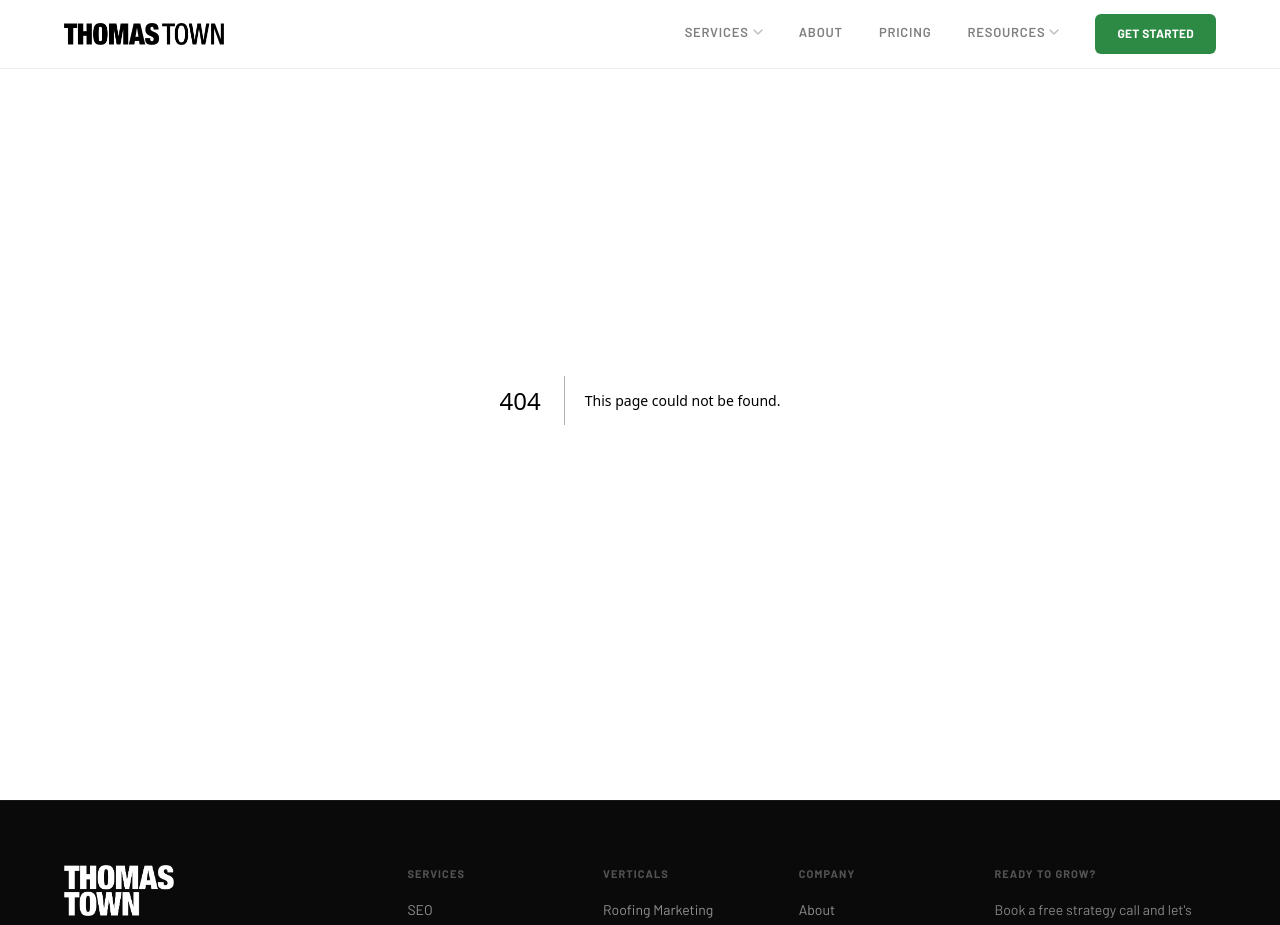
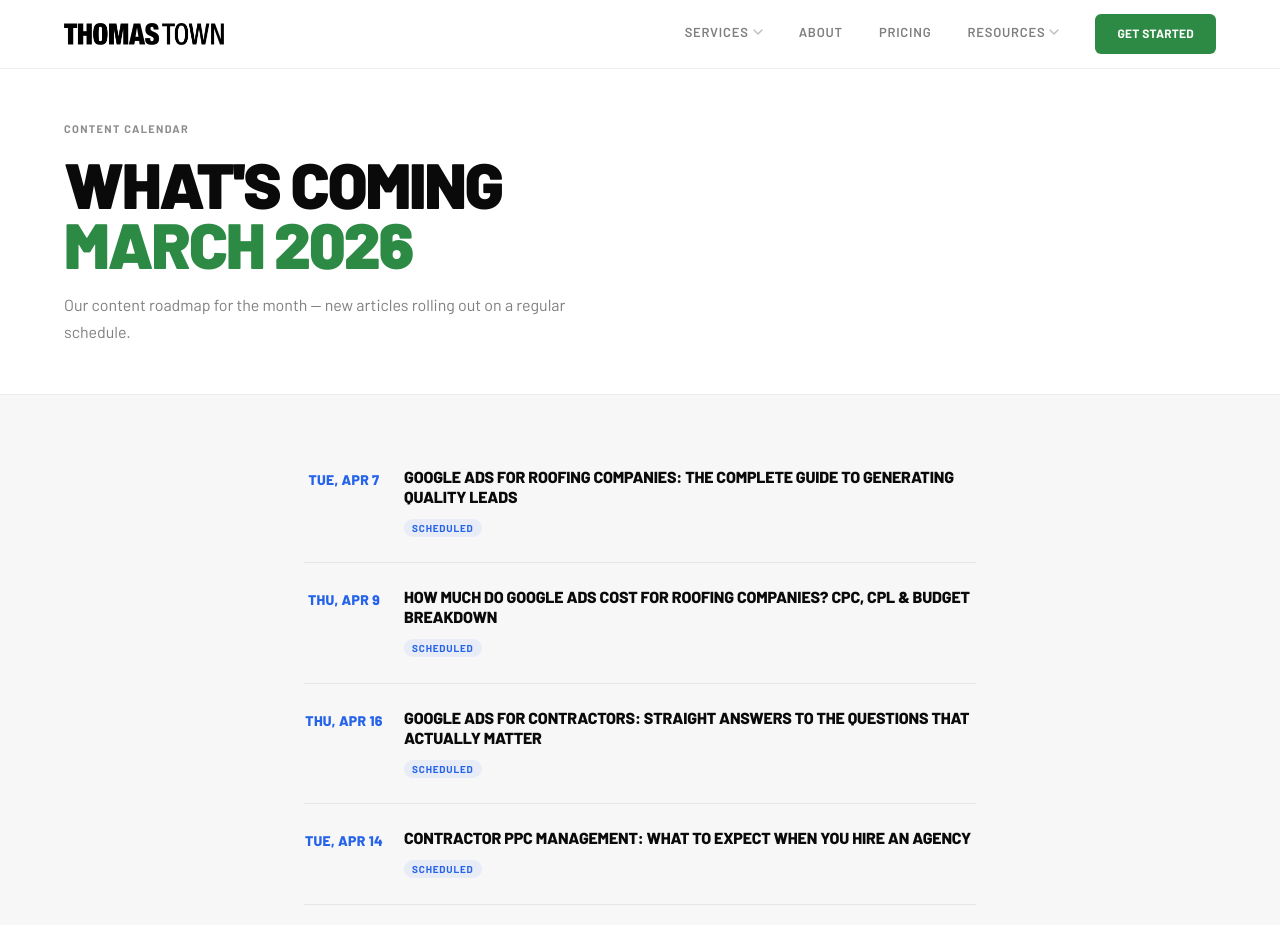
Before and after one commit to webberossi89/thomas-town-digital, a Next.js app: page /blog/calendar in a window 1280 px wide. Before the commit this address had no page. Shown: the top 925 px of the page. Built offline with nearby package versions, Linux system fonts and the light colour scheme.

Commit message:
SEO: update content calendar for 2026-04

```diff
--- /dev/null
+++ b/app/blog/calendar/page.tsx
@@ -0,0 +1,143 @@
+import type { Metadata } from "next";
+import Link from "next/link";
+
+export const metadata: Metadata = {
+  title: "Content Calendar — Thomastown Digital",
+  description: "Upcoming blog content scheduled for March 2026. See what's coming next.",
+};
+
+const posts = [
+  {
+    "title": "Google Ads for Roofing Companies: The Complete Guide to Generating Quality Leads",
+    "publishDate": "2026-04-07",
+    "publishDateFormatted": "Tue, Apr 7",
+    "status": "pending",
+    "slug": "google-ads-for-roofing-companies"
+  },
+  {
+    "title": "How Much Do Google Ads Cost for Roofing Companies? CPC, CPL & Budget Breakdown",
+    "publishDate": "2026-04-09",
+    "publishDateFormatted": "Thu, Apr 9",
+    "status": "pending",
+    "slug": "google-ads-cost-roofing-companies"
+  },
+  {
+    "title": "Google Ads for Contractors: Straight Answers to the Questions That Actually Matter",
+    "publishDate": "2026-04-16",
+    "publishDateFormatted": "Thu, Apr 16",
+    "status": "pending",
+    "slug": "google-ads-for-contractors-faq"
+  },
+  {
+    "title": "Contractor PPC Management: What to Expect When You Hire an Agency",
+    "publishDate": "2026-04-14",
+    "publishDateFormatted": "Tue, Apr 14",
+    "status": "pending",
+    "slug": "contractor-ppc-management"
+  },
+  {
+    "title": "What Is a Good ROAS for Roofing Google Ads? Industry Benchmarks Explained",
+    "publishDate": "2026-04-17",
+    "publishDateFormatted": "Fri, Apr 17",
+    "status": "pending",
+    "slug": "average-roas-roofing-google-ads"
+  },
+  {
+    "title": "SEO vs Google Ads for Contractors: Which Generates Better Leads?",
+    "publishDate": "2026-04-21",
+    "publishDateFormatted": "Tue, Apr 21",
+    "status": "pending",
+    "slug": "seo-vs-google-ads-contractors"
+  },
+  {
+    "title": "Roofing Lead Generation: 7 Proven Strategies That Actually Work in 2025",
+    "publishDate": "2026-04-24",
+    "publishDateFormatted": "Fri, Apr 24",
+    "status": "pending",
+    "slug": "roofing-lead-generation-strategies"
+  },
+  {
+    "title": "How Much Should Roofing Companies Spend on Marketing? A Practical Budget Guide",
+    "publishDate": "2026-04-28",
+    "publishDateFormatted": "Tue, Apr 28",
+    "status": "pending",
+    "slug": "average-marketing-budget-roofing-companies"
+  }
+];
+
+const statusLabel = (s: string) => {
+  if (s === "published") return { text: "Published", bg: "rgba(45,138,69,0.1)", color: "#2D8A45" };
+  if (s === "pending") return { text: "Scheduled", bg: "rgba(37,99,235,0.08)", color: "#2563eb" };
+  if (s === "pending_review") return { text: "In Review", bg: "rgba(245,158,11,0.1)", color: "#d97706" };
+  return { text: s, bg: "rgba(0,0,0,0.05)", color: "rgba(0,0,0,0.5)" };
+};
+
+export default function ContentCalendar() {
+  return (
+    <>
+      <section style={{ paddingTop: "120px", paddingBottom: "48px", background: "#fff", borderBottom: "1px solid rgba(0,0,0,0.07)" }}>
+        <div className="container">
+          <p className="section-label">Content Calendar</p>
+          <h1
+            style={{
+              fontFamily: "'Barlow', sans-serif",
+              fontWeight: 900,
+              fontSize: "clamp(40px, 6vw, 64px)",
+              textTransform: "uppercase",
+              letterSpacing: "-0.03em",
+              lineHeight: 0.95,
+              color: "#0a0a0a",
+              marginBottom: "16px",
+            }}
+          >
+            What&apos;s Coming<br />
+            <span style={{ color: "#2D8A45" }}>March 2026</span>
+          </h1>
+          <p style={{ fontSize: "16px", color: "rgba(0,0,0,0.5)", lineHeight: 1.7, maxWidth: "520px" }}>
+            Our content roadmap for the month — new articles rolling out on a regular schedule.
+          </p>
+        </div>
+      </section>
+
+      <section style={{ paddingTop: "48px", paddingBottom: "100px", background: "#f7f7f7" }}>
+        <div className="container" style={{ maxWidth: "720px" }}>
+          {posts.map((post) => {
+            const st = statusLabel(post.status);
+            const isLive = post.status === "published";
+            const Wrapper = isLive ? Link : "div";
+            const wrapperProps = isLive ? { href: `/blog/${post.slug}` } : {};
+            return (
+              <Wrapper
+                key={post.slug}
+                {...wrapperProps}
+                style={{
+                  display: "flex",
+                  alignItems: "flex-start",
+                  gap: "20px",
+                  padding: "24px 0",
+                  borderBottom: "1px solid rgba(0,0,0,0.07)",
+                  textDecoration: "none",
+                  color: "inherit",
+                }}
+              >
+                <div style={{ minWidth: "80px", textAlign: "center", paddingTop: "2px" }}>
+                  <div style={{ fontFamily: "'Barlow', sans-serif", fontWeight: 800, fontSize: "14px", color: "#2563eb", textTransform: "uppercase", letterSpacing: "0.02em" }}>
+                    {post.publishDateFormatted}
+                  </div>
+                </div>
+                <div style={{ flex: 1 }}>
+                  <h3 style={{ fontFamily: "'Barlow', sans-serif", fontWeight: 800, fontSize: "16px", textTransform: "uppercase", letterSpacing: "-0.01em", lineHeight: 1.25, color: "#0a0a0a", marginBottom: "6px" }}>
+                    {post.title}
+                  </h3>
+                  <span style={{ fontSize: "10px", fontWeight: 700, letterSpacing: "0.08em", textTransform: "uppercase", color: st.color, background: st.bg, padding: "3px 8px", borderRadius: "100px" }}>
+                    {st.text}
+                  </span>
+                </div>
+              </Wrapper>
+            );
+          })}
+        </div>
+      </section>
+    </>
+  );
+}
```
